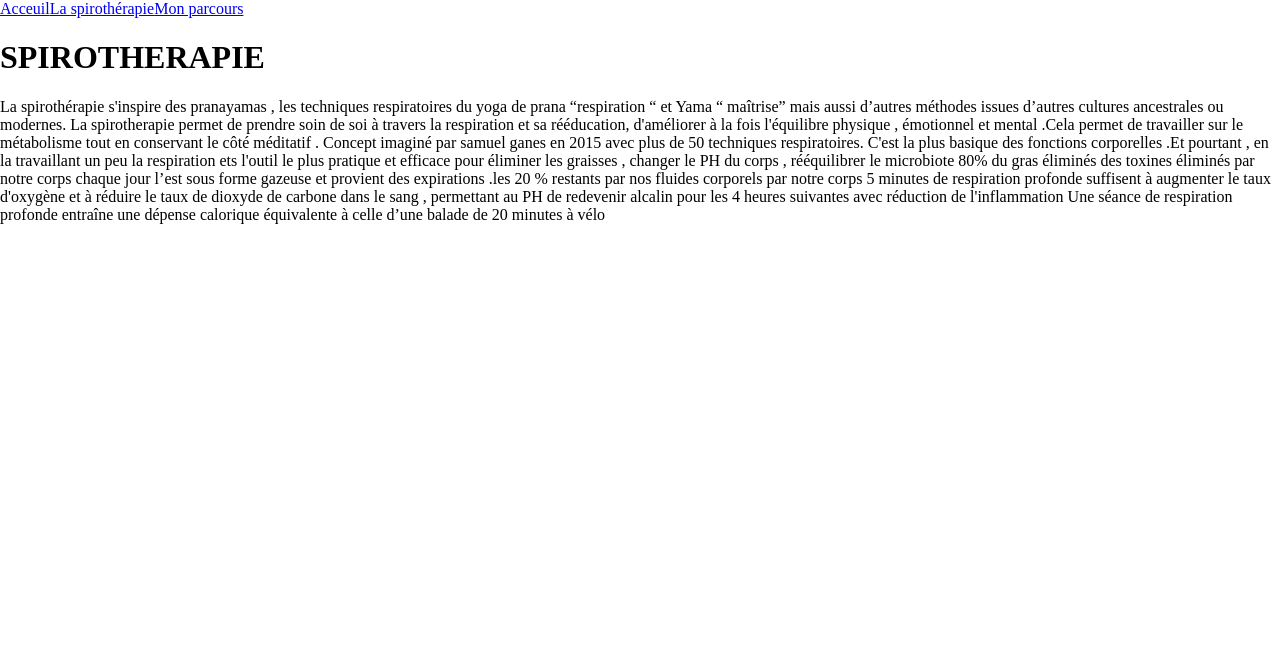
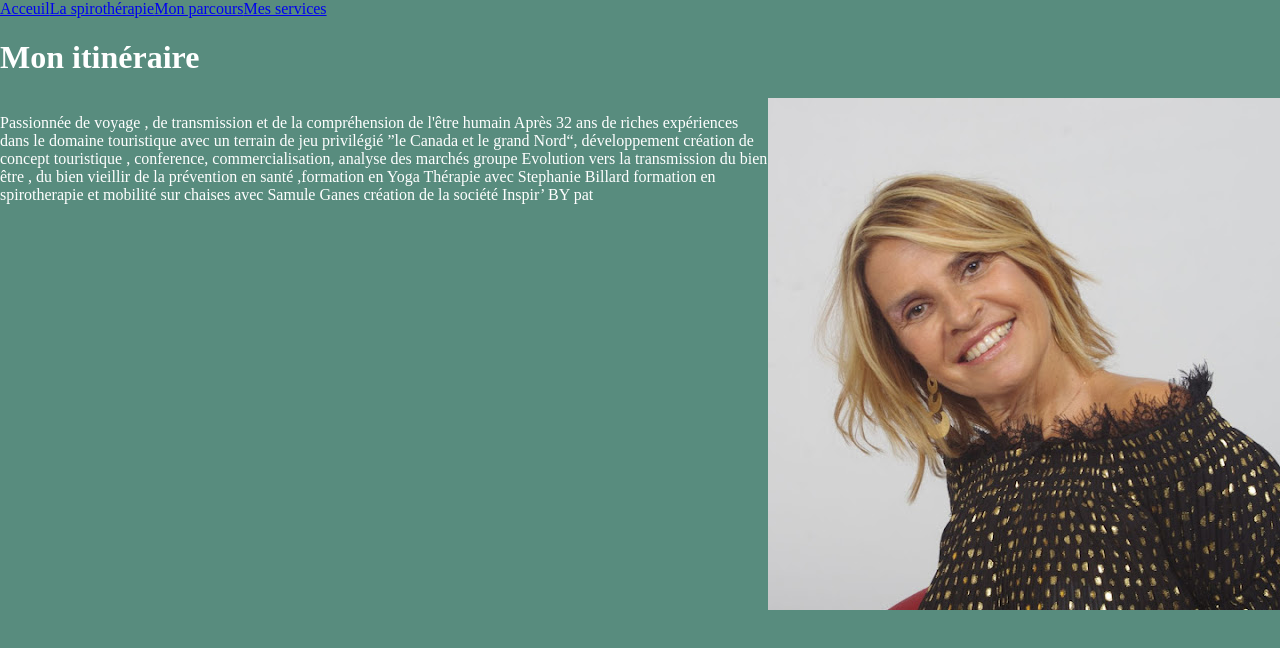
Before and after one commit to Ooxz/spirotherapie, a React (Vite) app in the folder spiro/: page /about in a window 1280 px wide. Shown: the top 648 px of the page. Built offline with nearby package versions, Linux system fonts and the light colour scheme.

Commit message:
created services and about pages

```diff
--- a/spiro/src/App.jsx
+++ b/spiro/src/App.jsx
@@ -1,6 +1,8 @@
 /* eslint-disable no-mixed-spaces-and-tabs */
 import Home from "./pages/Home"
+import Spirotherapie from "./pages/Spirotherapie"
 import About from "./pages/About"
+import Services from "./pages/Services"
 import { Routes, Link, Route } from 'react-router-dom'
 
 
@@ -8,11 +10,14 @@ function App() {
 	return (
 	  <div>
 		<Link to="/">Acceuil</Link>
-		<Link to="/about">La spirothérapie</Link>
+		<Link to="/spirotherapie">La spirothérapie</Link>
 		<Link to="/about">Mon parcours</Link>
+		<Link to="/services">Mes services</Link>
 		<Routes>
 			<Route exact path ="/" element={<Home />}/>
+			<Route path ="/spirotherapie" element={<Spirotherapie />}/>
 			<Route path ="/about" element={<About />}/>
+			<Route path ="/services" element={<Services />}/>
 		</Routes>
 	  </div>
 	)
--- /dev/null
+++ b/spiro/src/css/about.css
@@ -0,0 +1,5 @@
+
+
+.about-text {
+	display: flex;
+}
--- a/spiro/src/index.css
+++ b/spiro/src/css/index.css
@@ -2,13 +2,6 @@ body {
   margin: 0;
   padding: 0;
   box-sizing: border-box;
+  background-color: #588c7e;
+  color: #ffffff;
 }
-
-
-.home {
-
-}
-
-.about {
-
-}
--- a/spiro/src/main.jsx
+++ b/spiro/src/main.jsx
@@ -2,7 +2,8 @@ import React from 'react'
 import ReactDOM from 'react-dom/client'
 import App from './App'
 import { BrowserRouter } from "react-router-dom"
-import './index.css'
+import './css/index.css'
+import './css/about.css'
 
 
 
--- a/spiro/src/pages/About.jsx
+++ b/spiro/src/pages/About.jsx
@@ -1,17 +1,21 @@
 /* eslint-disable no-mixed-spaces-and-tabs */
+import portrait from '../images/portrait.jpg'
 
 function About() {
 	return (
 		<div className="about">
-			<h1>SPIROTHERAPIE</h1>
-			<p>La spirothérapie  s'inspire des pranayamas , les techniques respiratoires  du yoga de prana “respiration “ et Yama “ maîtrise” mais aussi d’autres méthodes issues d’autres cultures ancestrales ou modernes.
-La spirotherapie permet de prendre soin de soi à travers la respiration et sa rééducation, d'améliorer à la fois l'équilibre physique , émotionnel et mental .Cela permet de travailler sur le métabolisme tout en conservant le côté méditatif .
-Concept imaginé par samuel ganes en 2015 avec plus de 50 techniques respiratoires.
-C'est la plus basique des fonctions corporelles .Et pourtant , en la travaillant un peu la respiration ets l'outil le plus pratique  et efficace pour éliminer les graisses , changer le PH du corps , rééquilibrer le microbiote
-80% du gras éliminés des toxines  éliminés par notre corps chaque jour l’est sous forme gazeuse  et provient des expirations .les 20 % restants par nos fluides corporels  par notre corps
-5 minutes de respiration profonde  suffisent  à augmenter le taux d'oxygène  et à réduire le taux de dioxyde de carbone dans le sang , permettant  au PH  de redevenir alcalin  pour les 4 heures suivantes  avec réduction de l'inflammation
-Une séance de respiration profonde entraîne une dépense calorique équivalente  à celle d’une balade de 20 minutes à vélo
+			<h1>Mon itinéraire</h1>
+			<div className="about-text">
+			<p>Passionnée de voyage , de transmission et de la compréhension de l'être humain
+			   Après 32 ans de riches expériences dans le domaine touristique avec un terrain de jeu privilégié
+			   ”le Canada et le grand Nord“, développement création  de concept touristique , conference, commercialisation,
+			   analyse des marchés  groupe Evolution vers la  transmission du bien être , du bien vieillir de la prévention en
+			   santé ,formation en  Yoga Thérapie avec Stephanie Billard formation
+			   en spirotherapie  et mobilité sur chaises avec Samule Ganes
+			   création de la société  Inspir’ BY pat
 </p>
+<img src={portrait}></img>
+</div>
 		</div>
 	)
   }
--- /dev/null
+++ b/spiro/src/pages/Services.jsx
@@ -0,0 +1,20 @@
+/* eslint-disable no-mixed-spaces-and-tabs */
+
+function Services() {
+	return (
+		<div className="about">
+			<h1>SERVICES</h1>
+			<ul>
+				<li>En visio et en ligne</li>
+				<li>A domicile à Biarritz</li>
+				<li>Cours 30 minutes 7 euros par personne (groupe de minimum 6 personnes)</li>
+				<li>Cours 1 heure 14 euros par personne (groupe de minimum 6 personnes)</li>
+				<li>Séance individuelle 50 euros par personne</li>
+				<li>Sur devis pour les entreprises</li>
+				<li>Les évènements : </li>
+			</ul>
+		</div>
+	)
+  }
+
+  export default Services
--- /dev/null
+++ b/spiro/src/pages/Spirotherapie.jsx
@@ -0,0 +1,19 @@
+/* eslint-disable no-mixed-spaces-and-tabs */
+
+function Spirotherapie() {
+	return (
+		<div className="about">
+			<h1>SPIROTHERAPIE</h1>
+			<p>La spirothérapie  s'inspire des pranayamas , les techniques respiratoires  du yoga de prana “respiration “ et Yama “ maîtrise” mais aussi d’autres méthodes issues d’autres cultures ancestrales ou modernes.
+La spirotherapie permet de prendre soin de soi à travers la respiration et sa rééducation, d'améliorer à la fois l'équilibre physique , émotionnel et mental .Cela permet de travailler sur le métabolisme tout en conservant le côté méditatif .
+Concept imaginé par samuel ganes en 2015 avec plus de 50 techniques respiratoires.
+C'est la plus basique des fonctions corporelles .Et pourtant , en la travaillant un peu la respiration est l'outil le plus pratique  et efficace pour éliminer les graisses , changer le PH du corps , rééquilibrer le microbiote
+80% du gras éliminés des toxines  éliminés par notre corps chaque jour l’est sous forme gazeuse  et provient des expirations .les 20 % restants par nos fluides corporels  par notre corps
+5 minutes de respiration profonde  suffisent  à augmenter le taux d'oxygène  et à réduire le taux de dioxyde de carbone dans le sang , permettant  au PH  de redevenir alcalin  pour les 4 heures suivantes  avec réduction de l'inflammation
+Une séance de respiration profonde entraîne une dépense calorique équivalente  à celle d’une balade de 20 minutes à vélo
+</p>
+		</div>
+	)
+  }
+
+  export default Spirotherapie
```
